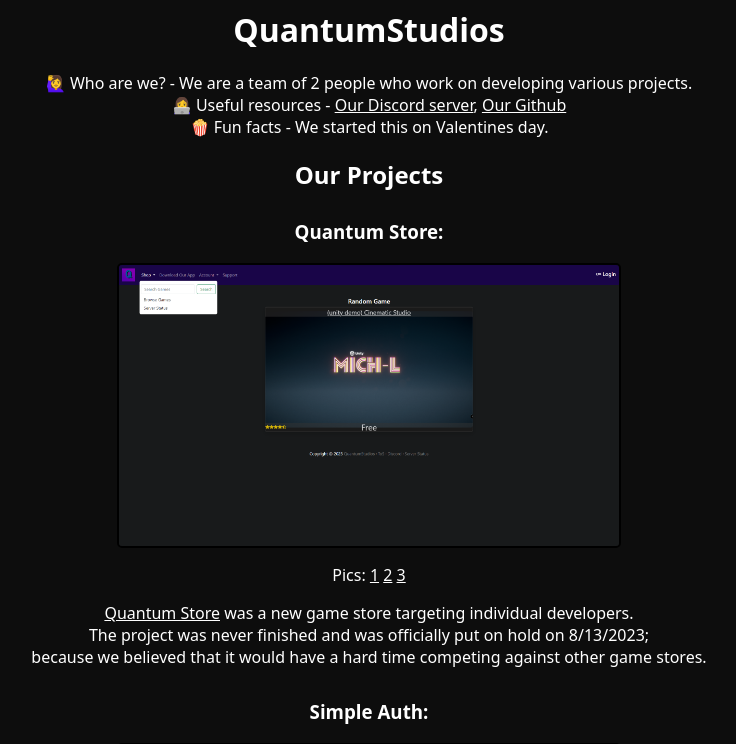
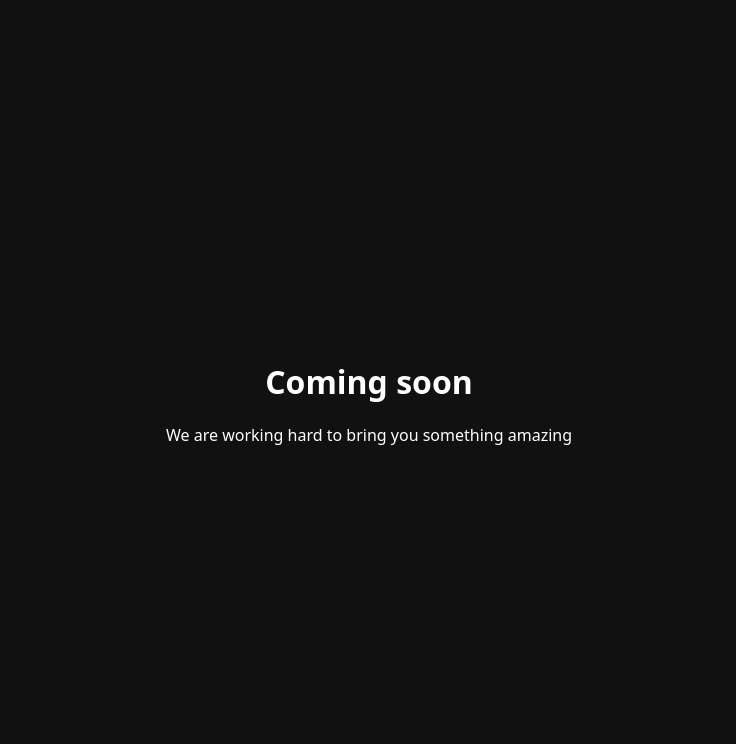
Before and after one commit to OfficialQuantumStudios/website, a plain HTML site: page index.html in a window 1280 px wide. Shown: the top 744 px of the page, without its empty margins (271-1007 px from the left). Drawn offline with Linux system fonts and the light colour scheme.

Commit message:
remove old site

```diff
--- a/index.html
+++ b/index.html
@@ -1,59 +1,32 @@
 <html>
 
 <head>
-    <title>QuantumStudios</title>
-    <link rel="favicon shortcut icon" href="logo.png" type="image/png">
+    <meta charset="utf-8">
+    <meta name="viewport" content="width=device-width, initial-scale=1">
+    <title>QSNetwork</title>
     <style>
         body {
-            scrollbar-width: thin;
-            scrollbar-color: gray transparent;
+            margin: 0;
+            padding: 0;
+            width: 100%;
+            height: 100%;
+            overflow: hidden;
+            display: flex;
+            justify-content: center;
+            align-items: center;
+            color: white;
+            background-color: #111111;
             text-align: center;
-            background-color: #0d0d0d;
-            color: #ffffff;
             font-family: system-ui, -apple-system, "Segoe UI", Roboto, "Helvetica Neue", "Noto Sans", "Liberation Sans", Arial, sans-serif, "Apple Color Emoji", "Segoe UI Emoji", "Segoe UI Symbol", "Noto Color Emoji";
-            /* bootstrap font */
-        }
-
-        body a {
-            color: #ffffff;
-        }
-
-        iframe {
-            border: none;
-            width: 100%;
-            height: 30rem;
-        }
-
-        body::-webkit-scrollbar {
-            width: 6px;
-            height: 6px;
-        }
-
-        body::-webkit-scrollbar-track {
-            background-color: transparent;
-        }
-
-        body::-webkit-scrollbar-thumb {
-            background-color: gray;
-            border-radius: 4px;
-        }
-
-        body::-webkit-scrollbar-thumb:hover {
-            background-color: darkgray;
         }
     </style>
 </head>
 
 <body>
-    <h1>QuantumStudios</h1>
-    <p>🙋‍♀️ Who are we? - We are a team of 2 people who work on developing various projects.<br>
-        👩‍💻 Useful resources - <a href="https://discord.gg/pxE5ZRzcry" target="_blank">Our Discord server</a>, <a
-            href="https://github.com/orgs/OfficialQuantumStudios">Our Github</a><br>
-        🍿 Fun facts - We started this on Valentines day.</p>
-    <h2 id="projects">Our Projects</h2>
-    <iframe src="qs.html"></iframe>
-    <iframe src="sa.html"></iframe>
-    <br><br><br>
+    <div>
+        <h1>Coming soon</h1>
+        <p>We are working hard to bring you something amazing</p>
+    </div>
 </body>
 
 </html>
--- a/qs.html
+++ /dev/null
@@ -1,38 +0,0 @@
-<html>
-
-<head>
-    <title>QuantumStore</title>
-    <style>
-        body {
-            text-align: center;
-            background-color: #0d0d0d;
-            color: #ffffff;
-            font-family: system-ui, -apple-system, "Segoe UI", Roboto, "Helvetica Neue", "Noto Sans", "Liberation Sans", Arial, sans-serif, "Apple Color Emoji", "Segoe UI Emoji", "Segoe UI Symbol", "Noto Color Emoji";
-            /* bootstrap font */
-        }
-
-        body a {
-            color: #ffffff;
-        }
-
-        #img {
-            cursor: pointer;
-            border-radius: 5px;
-            border: #000000 solid 2px;
-        }
-    </style>
-</head>
-
-<body>
-    <h3>Quantum Store:</h3>
-    <img onclick="document.getElementById('img').requestFullscreen()" id="img" src="./pics/qs1.png" width="500rem">
-    <p>Pics: <a href="#" onclick="document.getElementById('img').src='./pics/qs1.png'">1</a> <a href="#"
-            onclick="document.getElementById('img').src='./pics/qs2.png'">2</a> <a href="#"
-            onclick="document.getElementById('img').src='./pics/qs3.png'">3</a></p>
-    <p><a href="https://quantumstore.cf" target="_blank">Quantum Store</a> was a new game store targeting individual
-        developers.<br>The project was never finished and was
-        officially put on hold on 8/13/2023;<br>because we believed that it would have a hard time competing against
-        other game stores.</p>
-</body>
-
-</html>
--- a/sa.html
+++ /dev/null
@@ -1,38 +0,0 @@
-<html>
-
-<head>
-    <title>QuantumStore</title>
-    <style>
-        body {
-            text-align: center;
-            background-color: #0d0d0d;
-            color: #ffffff;
-            font-family: system-ui, -apple-system, "Segoe UI", Roboto, "Helvetica Neue", "Noto Sans", "Liberation Sans", Arial, sans-serif, "Apple Color Emoji", "Segoe UI Emoji", "Segoe UI Symbol", "Noto Color Emoji";
-            /* bootstrap font */
-        }
-
-        body a {
-            color: #ffffff;
-        }
-
-        #img {
-            cursor: pointer;
-            border-radius: 5px;
-            border: #000000 solid 2px;
-        }
-    </style>
-</head>
-
-<body>
-    <h3>Simple Auth:</h3>
-    <img onclick="document.getElementById('img').requestFullscreen()" id="img" src="./pics/sa1.png" width="500rem">
-    <p>Pics: <a href="#" onclick="document.getElementById('img').src='./pics/sa1.png'">1</a> <a href="#"
-            onclick="document.getElementById('img').src='./pics/sa2.png'">2</a> <a href="#"
-            onclick="document.getElementById('img').src='./pics/sa3.png'">3</a> <a href="#"
-            onclick="document.getElementById('img').src='./pics/sa4.png'">4</a></p>
-    <p><a href="https://simpleauth.cf" target="_blank">Simple Auth</a> is supposed to be a simple OAuth Service
-        providing an easy way for developers to authenticate their users.<br>
-        Although we are still waiting for someone to use it</p>
-</body>
-
-</html>
```
Also changed, not shown: pics/qs1.png (deleted), pics/qs2.png (deleted), pics/qs3.png (deleted), 4 other files.
